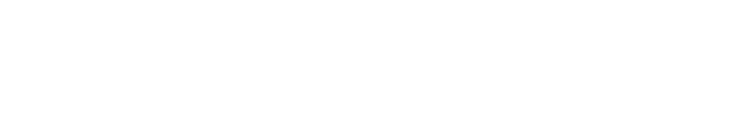
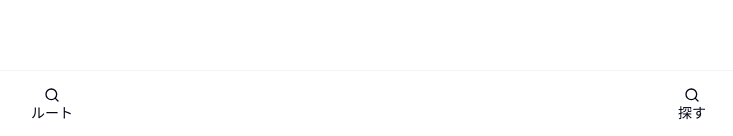
Before and after one commit to chan-shizu/SZer, a Next.js app in the folder frontend/: page / in a window 1280 px wide. Shown: the part 661-797 px from the top of the page, without its empty margins (268-1001 px from the left). Built offline with nearby package versions, Linux system fonts and the light colour scheme.

Commit message:
ボトムナビを追加

```diff
--- a/frontend/app/layout.tsx
+++ b/frontend/app/layout.tsx
@@ -1,6 +1,7 @@
 import type { Metadata } from "next";
 import { Geist, Geist_Mono } from "next/font/google";
 import "./globals.css";
+import { BottomTabBar } from "@/components/BottomTabBar";
 
 const geistSans = Geist({
   variable: "--font-geist-sans",
@@ -24,7 +25,10 @@ export default function RootLayout({
 }>) {
   return (
     <html lang="en">
-      <body className={`${geistSans.variable} ${geistMono.variable} antialiased`}>{children}</body>
+      <body className={`${geistSans.variable} ${geistMono.variable} antialiased`}>
+        {children}
+        <BottomTabBar />
+      </body>
     </html>
   );
 }
--- /dev/null
+++ b/frontend/components/BottomTabBar.tsx
@@ -0,0 +1,47 @@
+import Link from "next/link";
+import { Search } from "lucide-react";
+
+const tabs = [
+  {
+    href: "/",
+    label: "ルート",
+    icon: Search,
+  },
+  {
+    href: "/programs",
+    label: "探す",
+    icon: Search,
+  },
+];
+
+export const BottomTabBar = () => {
+  return (
+    <nav className="fixed bottom-0 left-0 right-0 z-50 border-t border-muted bg-background">
+      <div className="flex items-center justify-around">
+        {tabs.map((tab) => (
+          <BottomTabBarItem key={tab.href} href={tab.href} label={tab.label} icon={tab.icon} />
+        ))}
+      </div>
+    </nav>
+  );
+};
+
+const BottomTabBarItem = ({
+  href,
+  label,
+  icon: Icon,
+}: {
+  href: string;
+  label: string;
+  icon: React.ComponentType<{ className?: string }>;
+}) => {
+  return (
+    <Link
+      href={href}
+      className="flex flex-col w-full items-center px-3 py-4 rounded-full text-sm border-muted bg-background text-foreground "
+    >
+      <Icon className="h-4 w-4" aria-hidden="true" />
+      {label}
+    </Link>
+  );
+};
--- a/frontend/package.json
+++ b/frontend/package.json
@@ -11,6 +11,7 @@
   },
   "dependencies": {
     "better-auth": "^1.4.10",
+    "lucide-react": "^0.562.0",
     "next": "16.1.1",
     "pg": "^8.13.1",
     "react": "19.2.3",
```
Also changed, not shown: 1 other file (tests, documents, lock files or other folders).
